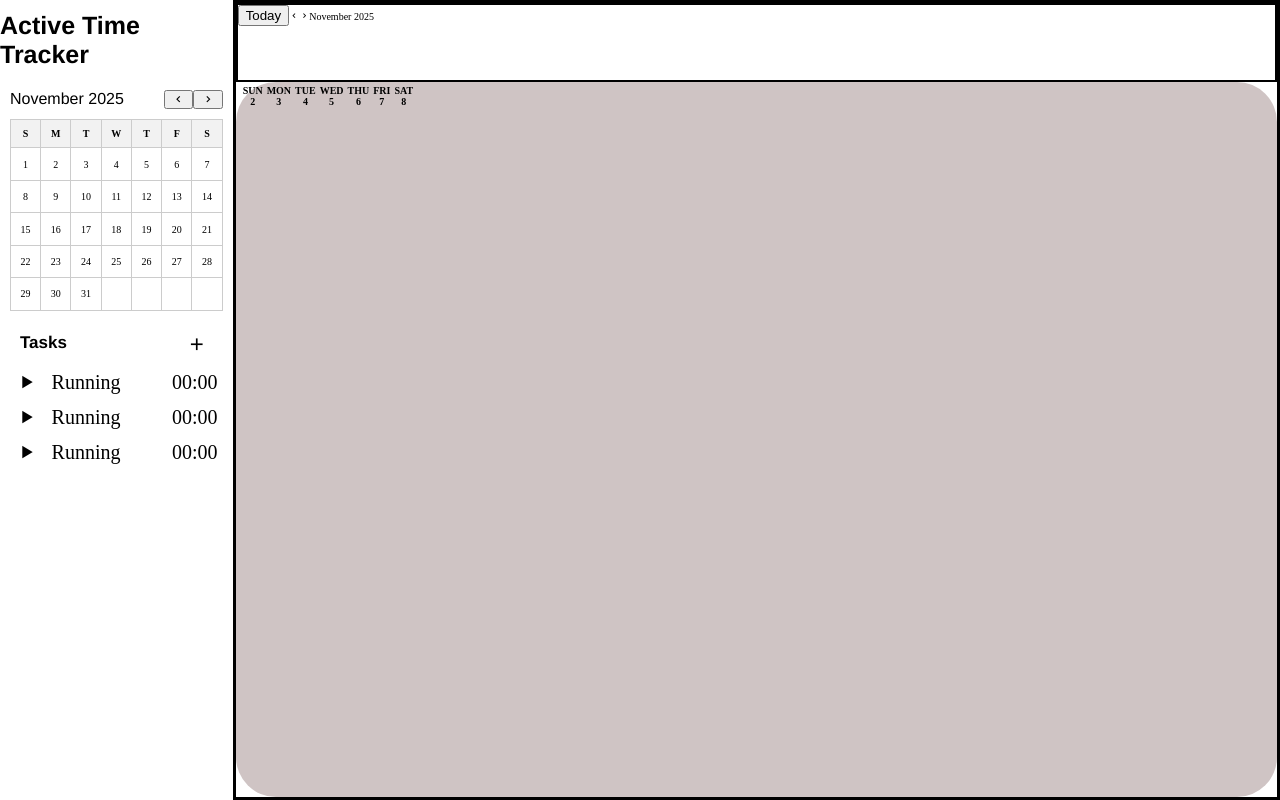
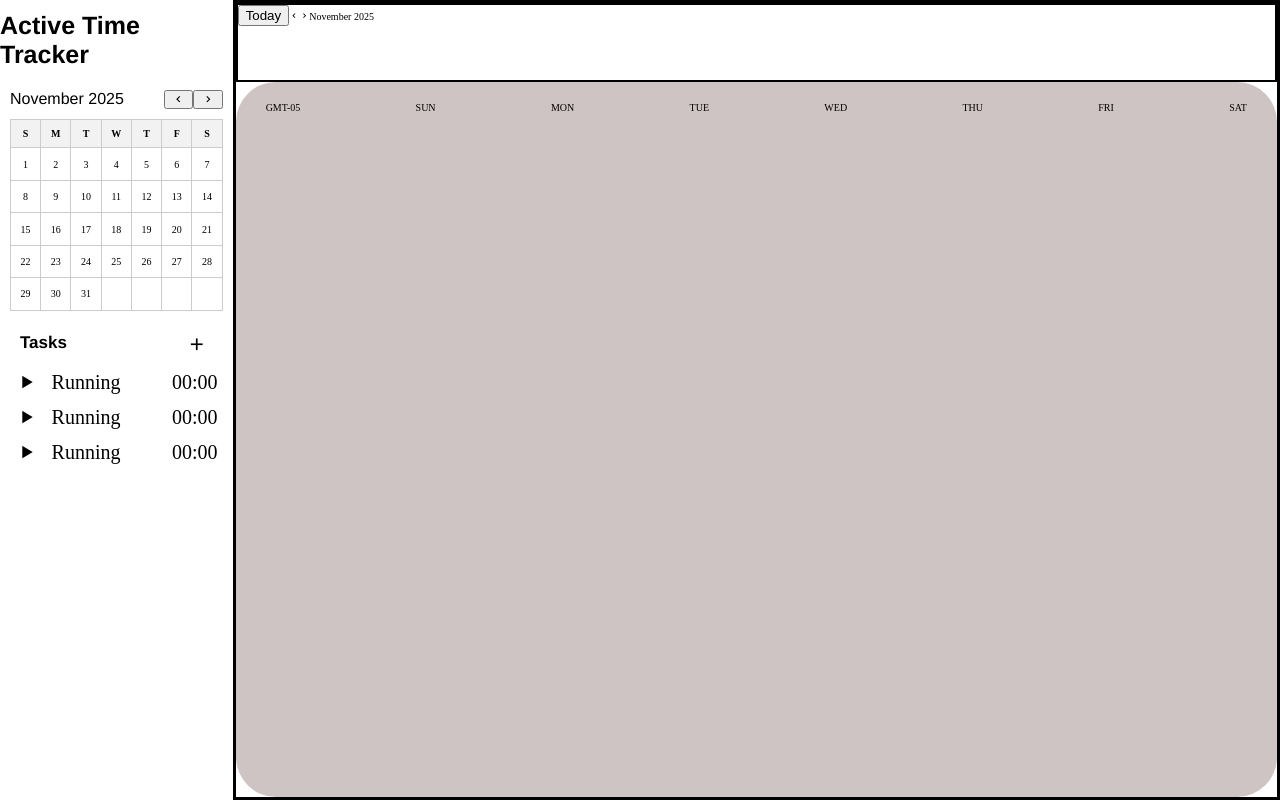
Before and after one commit to SimonX1a0/google-calendar, a React (Vite) app in the folder calendar-app/: page / in a window 1280 px wide. Built offline with nearby package versions, Linux system fonts and the light colour scheme.

Commit message:
added the header of the main calendar

```diff
--- a/calendar-app/src/Calendar/Dates/Dates.css
+++ b/calendar-app/src/Calendar/Dates/Dates.css
@@ -1,12 +1,21 @@
-.dates-header{
+.dates > .header{
     height: 10%;
+    width: 100%;
     border:2px solid black;
     box-sizing: border-box;
 }
 
-.Dates-calendar-grids{
+.dates .calendar{
     height:90%;
     border-radius: 4rem;
     background-color: rgb(207, 196, 196);
     box-sizing: border-box;
+    padding: 1rem 1rem;
 }
+
+.dates .calendar .header{
+    width:100%;
+    padding: 1rem 2rem;
+    display: flex;
+    justify-content: space-between;
+}
--- a/calendar-app/src/Calendar/Dates/Dates.jsx
+++ b/calendar-app/src/Calendar/Dates/Dates.jsx
@@ -2,49 +2,35 @@ import "./Dates.css"
 function Dates(){
     return(
         <div className="dates">
-            <div className="dates-header">
+            <div className="header">
                 <button>Today</button>
                 <i class='bx  bx-chevron-left'></i>
                 <i class='bx  bx-chevron-right'></i>
                 <span>November 2025</span>
             </div>
-            <div className="Dates-calendar-grids">
-                <table className="Dates-calendar-table">
-                    <thead>
-                        <th></th>
-                        <th>
-                            <span>SUN</span>
-                            <div>2</div>
-                        </th>
-                        <th>
-                            <span>MON</span>
-                            <div>3</div>
-                        </th>
-                        <th>
-                            <span>TUE</span>
-                            <div>4</div>
-                        </th>
-                        <th>
-                            <span>WED</span>
-                            <div>5</div>
-                        </th>
-                        <th>
-                            <span>THU</span>
-                            <div>6</div>
-                        </th>
-                        <th>
-                            <span>FRI</span>
-                            <div>7</div>
-                        </th>
-                        <th>
-                            <span>SAT</span>
-                            <div>8</div>
-                        </th>
-                    </thead>
-                    <tr>
-                        <td></td>
-                    </tr>
-                </table>
+            <div className="calendar">
+                <div className="header">
+                    <div>
+                        <span>GMT-05</span>
+                    </div>
+                    <div className="day">SUN</div>
+                    <div className="day">MON</div>
+                    <div className="day">TUE</div>
+                    <div className="day">WED</div>
+                    <div className="day">THU</div>
+                    <div className="day">FRI</div>
+                    <div className="day">SAT</div>
+                </div>
+                <div className="body">
+                    <div className="column"></div>
+                    <div className="column"></div>
+                    <div className="column"></div>
+                    <div className="column"></div>
+                    <div className="column"></div>
+                    <div className="column"></div>
+                    <div className="column"></div>
+                    <div className="column"></div>
+                </div>
             </div>
         </div>
     )
--- a/calendar-app/src/index.css
+++ b/calendar-app/src/index.css
@@ -25,6 +25,7 @@ body{
 }
 
 .dates{
+    min-width:80rem;
     width: 90vw;
     height: 100vh;
     border: 3px solid black;
```
